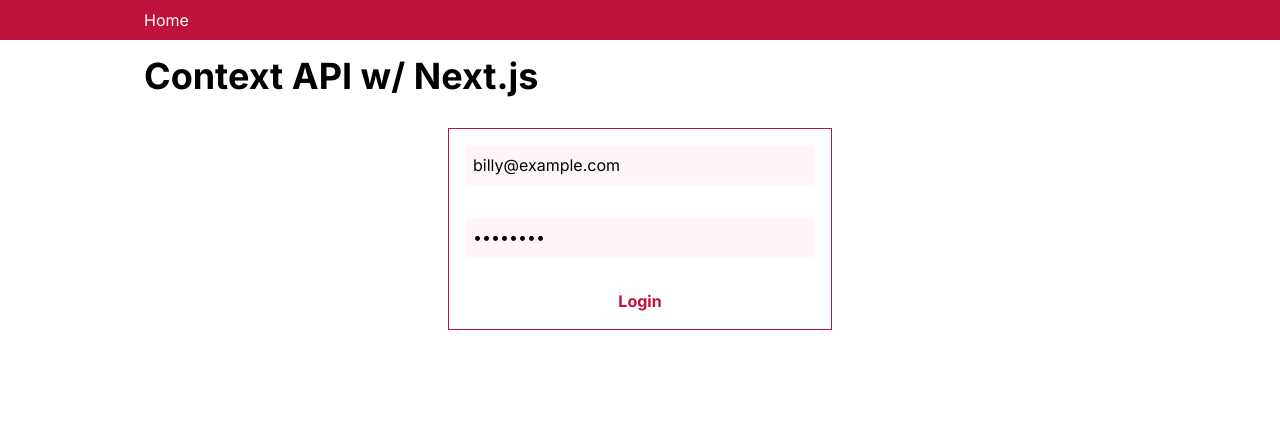
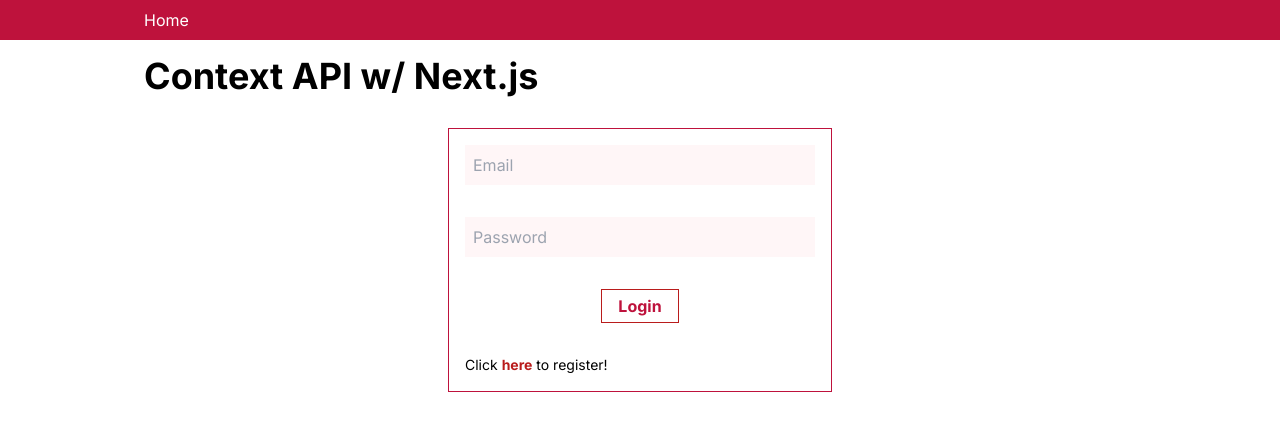
Before and after one commit to murphylan/context-nextjs, a Next.js app: page / in a window 1280 px wide. Shown: the top 430 px of the page. Built offline with nearby package versions, Linux system fonts and the light colour scheme.

Commit message:
register

```diff
--- a/src/app/components/Navbar.tsx
+++ b/src/app/components/Navbar.tsx
@@ -13,6 +13,7 @@
   const handleLogout = async () => {
     try {
       await account.deleteSession('current');
+      auth.dispatch({ type: 'LOGOUT', payload: null });
       router.push('/');
     } catch (error: any) {
       console.error(error);
@@ -26,14 +27,16 @@
           <li>
             <Link href='/'>Home</Link>
           </li>
-          {auth.state.user && (
+          {auth.state.isLoggedIn && (
             <li>
               <Link href='/profile'>Profile</Link>
             </li>
           )}
         </ul>
 
-        {auth.state.user && <button onClick={handleLogout}>Logout</button>}
+        {auth.state.isLoggedIn && (
+          <button onClick={handleLogout}>Logout</button>
+        )}
       </div>
     </nav>
   );
--- a/src/app/components/form/FormLayout.tsx
+++ b/src/app/components/form/FormLayout.tsx
@@ -1,17 +1,61 @@
+import useAuth from '@/app/hooks/useAuth';
+import { account } from '@/appwrite/config';
+import { ID } from 'appwrite';
+import { useRouter } from 'next/navigation';
 import React from 'react';
 
 type Props = {
   children: React.ReactNode;
+  name?: string;
   email: string;
   password: string;
-  onSubmit: (e: React.FormEvent<HTMLFormElement>) => void;
+  formType: string;
 };
 
-const FormLayout = ({ children, email, password, onSubmit }: Props) => {
+enum FormType {
+  LOGIN = 'LOGIN',
+  SIGNUP = 'SIGNUP',
+}
+
+const FormLayout = ({ children, name, email, password, formType }: Props) => {
+  const auth = useAuth();
+  const router = useRouter();
+
+  const handleSubmit = async (e: React.FormEvent<HTMLFormElement>) => {
+    e.preventDefault();
+
+    try {
+      if (formType === FormType.LOGIN) {
+        const response = await account.createEmailSession(email, password);
+        auth.dispatch({
+          type: 'LOGIN',
+          payload: { email: response.providerUid },
+        });
+      }
+
+      if (formType === FormType.SIGNUP) {
+        const response = await account.create(
+          ID.unique(),
+          email,
+          password,
+          name
+        );
+        auth.dispatch({
+          type: 'LOGIN',
+          payload: { email: response.email, name: response.name },
+        });
+      }
+
+      router.push('/profile');
+    } catch (error: any) {
+      console.error(error);
+    }
+  };
+
   return (
     <form
       className='border border-rose-700 w-96 flex flex-col gap-y-8 p-4 mx-auto my-8'
-      onSubmit={onSubmit}
+      onSubmit={handleSubmit}
     >
       {children}
     </form>
--- a/src/app/components/form/Login.tsx
+++ b/src/app/components/form/Login.tsx
@@ -1,14 +1,16 @@
 'use client';
-import React, { useState } from 'react';
+import Link from 'next/link';
+import React, { MouseEventHandler, useState } from 'react';
 
 type Props = {
   email: string;
   password: string;
   setEmail: (email: string) => void;
   setPassword: (password: string) => void;
+  setForm: () => void;
 };
 
-const Login = ({ email, password, setEmail, setPassword }: Props) => {
+const Login = ({ email, password, setEmail, setPassword, setForm }: Props) => {
   return (
     <>
       <input
@@ -25,9 +27,19 @@
         value={password}
         onChange={e => setPassword(e.target.value.trim())}
       />
-      <button type='submit' className='font-bold text-rose-700'>
+      <button
+        type='submit'
+        className='font-bold text-rose-700 border border-red-700 max-w-fit mx-auto py-1 px-4'
+      >
         Login
       </button>
+      <p className='text-sm'>
+        Click{' '}
+        <button onClick={() => setForm()}>
+          <span className='font-bold text-red-700'>here</span>
+        </button>{' '}
+        to register!
+      </p>
     </>
   );
 };
--- a/src/app/components/form/Signup.tsx
+++ b/src/app/components/form/Signup.tsx
@@ -1,11 +1,25 @@
 'use client';
-import React, { useState } from 'react';
+import React, { useState, MouseEventHandler } from 'react';
 
-const Signup = () => {
-  const [name, setName] = useState('');
-  const [email, setEmail] = useState('');
-  const [password, setPassword] = useState('');
+type Props = {
+  name: string;
+  email: string;
+  password: string;
+  setName: (name: string) => void;
+  setEmail: (email: string) => void;
+  setPassword: (password: string) => void;
+  setForm: () => void;
+};
 
+const Signup = ({
+  name,
+  email,
+  password,
+  setName,
+  setEmail,
+  setPassword,
+  setForm,
+}: Props) => {
   return (
     <>
       <input
@@ -29,9 +43,19 @@
         placeholder='Password'
         onChange={e => setPassword(e.target.value.trim())}
       />
-      <button type='submit' className='font-bold text-rose-700'>
+      <button
+        type='submit'
+        className='font-bold text-rose-700 border border-red-700 max-w-fit mx-auto py-1 px-4'
+      >
         Signup
       </button>
+      <p className='text-sm'>
+        Already have an account? Click{' '}
+        <button onClick={() => setForm()}>
+          <span className='font-bold text-red-700'>here</span>
+        </button>{' '}
+        to login!
+      </p>
     </>
   );
 };
--- a/src/app/page.tsx
+++ b/src/app/page.tsx
@@ -1,56 +1,47 @@
 'use client';
-
 import { useState } from 'react';
 import FormLayout from './components/form/FormLayout';
 import Login from './components/form/Login';
 import Signup from './components/form/Signup';
 import useAuth from './hooks/useAuth';
-import { account } from '@/appwrite/config';
-import { useRouter } from 'next/navigation';
 
 export default function Home() {
+  const [form, setForm] = useState('LOGIN');
+  const [name, setName] = useState('');
+  const [email, setEmail] = useState('');
+  const [password, setPassword] = useState('');
+
   const auth = useAuth();
-  const router = useRouter();
 
-  const [email, setEmail] = useState('billy@example.com');
-  const [password, setPassword] = useState('test1234');
-
-  const handleLogin = async (e: React.FormEvent<HTMLFormElement>) => {
-    e.preventDefault();
-    try {
-      const response = await account.createEmailSession(email, password);
-
-      auth.dispatch({
-        type: 'LOGIN',
-        payload: { email: response.providerUid },
-      });
-
-      router.push('/profile');
-    } catch (error: any) {
-      console.error(error);
-    }
-  };
+  console.log(auth);
 
   return (
     <div>
       <h1 className='text-4xl font-bold'>Context API w/ Next.js</h1>
 
-      <FormLayout
-        email='email'
-        password='password'
-        onSubmit={e => handleLogin(e)}
-      >
+      <FormLayout name={name} email={email} password={password} formType={form}>
+        {form === 'LOGIN' && (
           <Login
             email={email}
             password={password}
             setEmail={setEmail}
             setPassword={setPassword}
+            setForm={() => setForm('SIGNUP')}
           />
+        )}
+
+        {form === 'SIGNUP' && (
+          <Signup
+            name={name}
+            email={email}
+            password={password}
+            setName={setName}
+            setEmail={setEmail}
+            setPassword={setPassword}
+            setForm={() => setForm('LOGIN')}
+          />
+        )}
       </FormLayout>
-
-      {/* <FormLayout>
-        <Signup />
-      </FormLayout> */}
     </div>
   );
 }
--- a/src/appwrite/config.ts
+++ b/src/appwrite/config.ts
@@ -1,4 +1,4 @@
-import { Client, Account } from 'appwrite';
+import { Client, Account, ID } from 'appwrite';
 
 const client = new Client()
   .setEndpoint('https://cloud.appwrite.io/v1')
```
Lines whose indentation alone changed are shown as unchanged.
